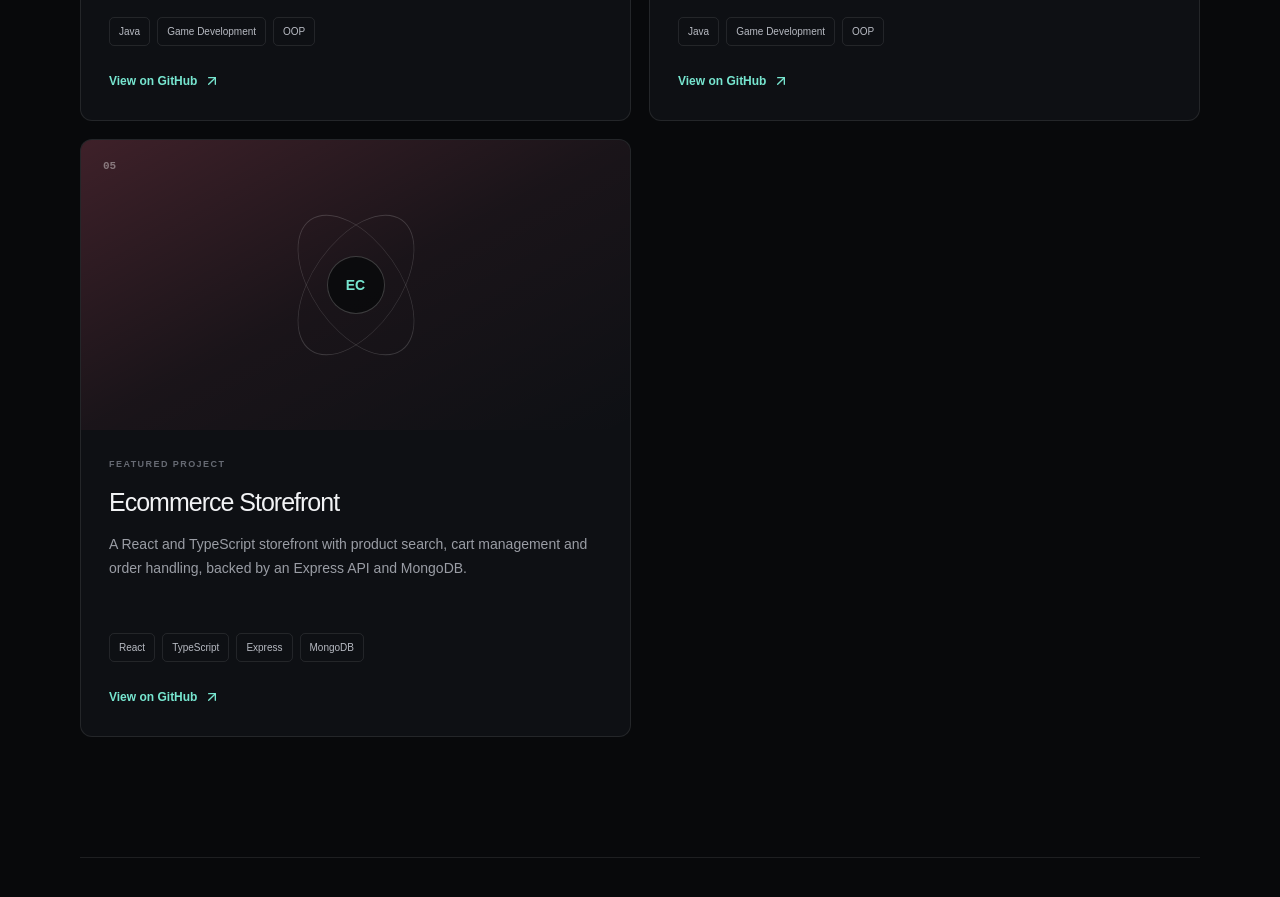
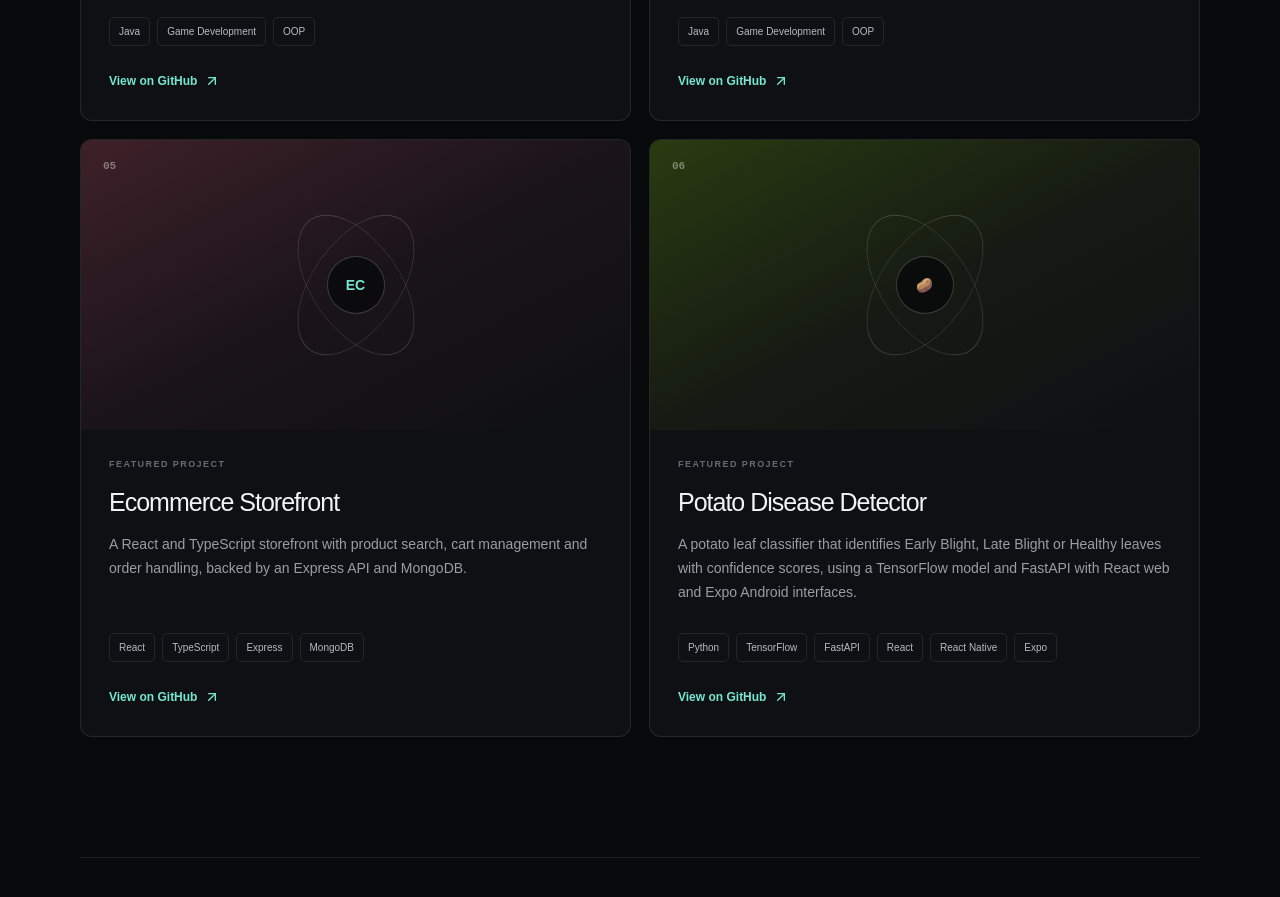
Before and after one commit to aiswath/Portfolio, a Next.js app: page / in a window 1280 px wide. Shown: the part 3400-4297 px from the top of the page. Built offline with nearby package versions, Linux system fonts and the light colour scheme.

Commit message:
Add Potato Disease Detector to portfolio

```diff
--- a/src/app/page.tsx
+++ b/src/app/page.tsx
@@ -62,6 +62,16 @@
     github: "https://github.com/aiswath/Ecommerce",
     accent: "from-rose-400/20 via-rose-400/5 to-transparent",
     visual: "EC",
+  },
+  {
+    number: "06",
+    title: "Potato Disease Detector",
+    description:
+      "A potato leaf classifier that identifies Early Blight, Late Blight or Healthy leaves with confidence scores, using a TensorFlow model and FastAPI with React web and Expo Android interfaces.",
+    stack: ["Python", "TensorFlow", "FastAPI", "React", "React Native", "Expo"],
+    github: "https://github.com/aiswath/ImageRecognition",
+    accent: "from-lime-400/20 via-lime-400/5 to-transparent",
+    visual: "🥔",
   },
 ];
 
```
Also changed, not shown: 1 other file (tests, documents, lock files or other folders).
